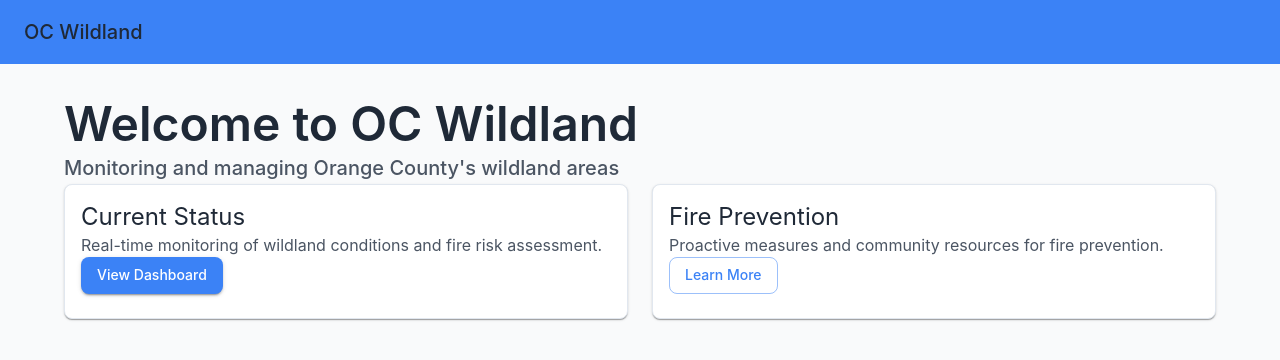
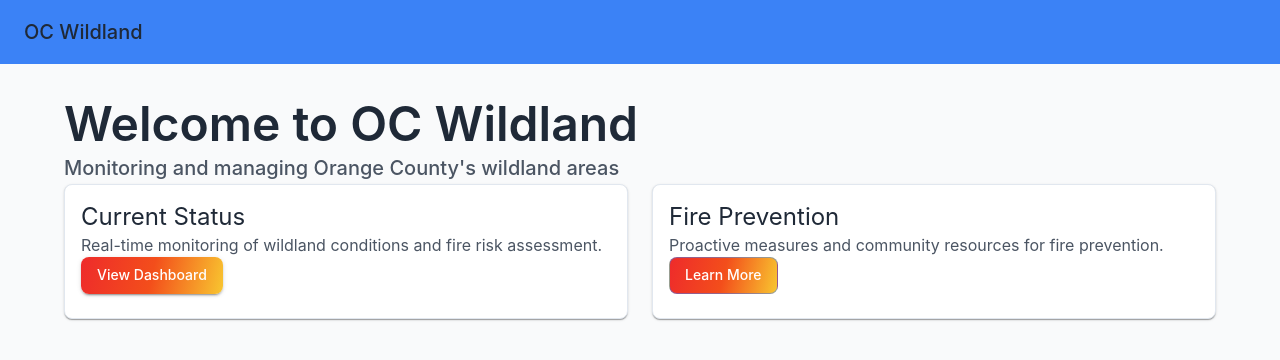
Before and after one commit to Thatalent/OC-Wildland-Frontend, a React (Vite) app: page / in a window 1280 px wide. Shown: the top 360 px of the page. Built offline with nearby package versions, Linux system fonts and the light colour scheme.

Commit message:
Updated the color of the MUI Button background

```diff
--- a/src/components/TestimonyCarousel.tsx
+++ b/src/components/TestimonyCarousel.tsx
@@ -77,13 +77,11 @@ function TestimonyCarousel() {
       <div className="flex justify-center gap-4 mt-6">
         <Button
           onClick={prev}
-          className="px-4 py-2 border rounded-md hover:bg-gray-100"
         >
           Prev
         </Button>
         <Button
           onClick={next}
-          className="px-4 py-2 border rounded-md hover:bg-gray-100"
         >
           Next
         </Button>
--- a/src/lib/theme.ts
+++ b/src/lib/theme.ts
@@ -43,6 +43,8 @@ export const theme = createTheme({
         root: {
           textTransform: 'none',
           borderRadius: 8,
+          background: 'linear-gradient(103.54deg, #EE2B2B 0%, #F34E1B 50%, #F8C630 100%)',
+          color: '#fff',
         },
       },
     },
```
